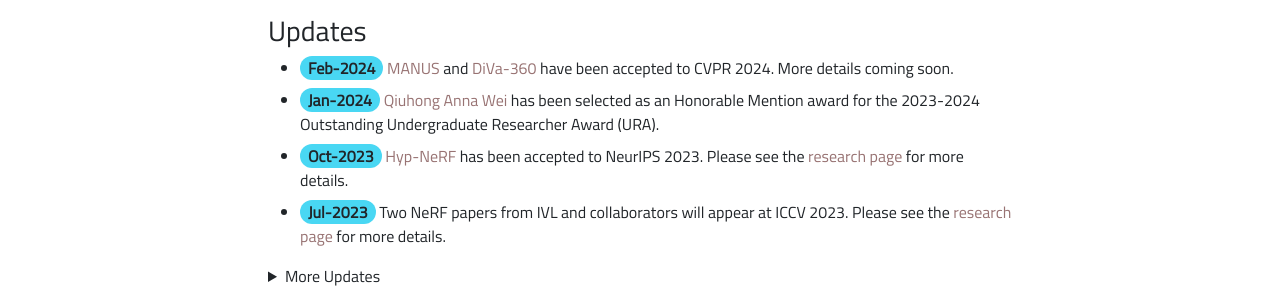
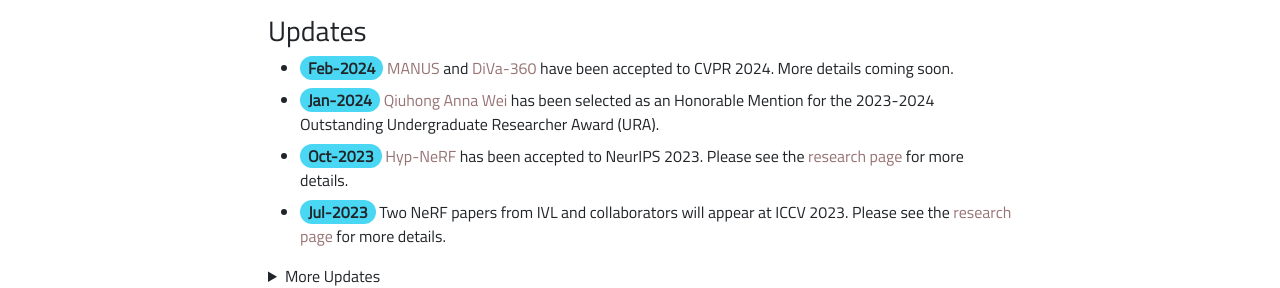
Before and after one commit to brown-ivl/brown-ivl.github.io, a Jekyll site: the page built from index.md, in a window 1280 px wide and 1243 px high. Shown: the part 535-823 px from the top of the window. Built offline with Jekyll 4.4.1, drawn with Linux system fonts in a browser that asks for light colours.

Commit message:
Update index.md

```diff
--- a/index.md
+++ b/index.md
@@ -29,7 +29,7 @@
 
 - **_Feb-2024_** [MANUS](https://ivl.cs.brown.edu/research/manus.html) and [DiVa-360](https://ivl.cs.brown.edu/research/diva) have been accepted to CVPR 2024. More details coming soon.
 
-- **_Jan-2024_** [Qiuhong Anna Wei](https://github.com/QiuhongAnnaWei) has been selected as an Honorable Mention award for the 2023-2024 Outstanding Undergraduate Researcher Award (URA).
+- **_Jan-2024_** [Qiuhong Anna Wei](https://github.com/QiuhongAnnaWei) has been selected as an Honorable Mention for the 2023-2024 Outstanding Undergraduate Researcher Award (URA).
 
 - **_Oct-2023_** [Hyp-NeRF](https://hyp-nerf.github.io/) has been accepted to NeurIPS 2023. Please see the [research page](https://ivl.cs.brown.edu/research.html) for more details.
 
```
